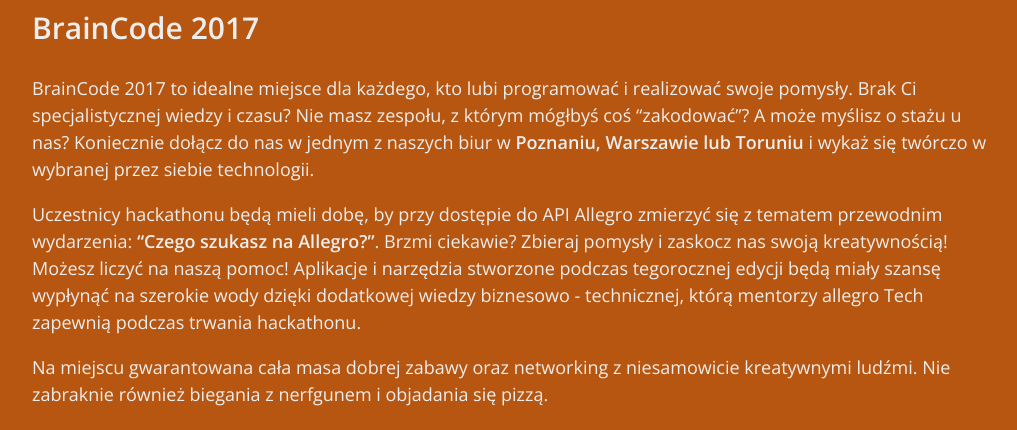
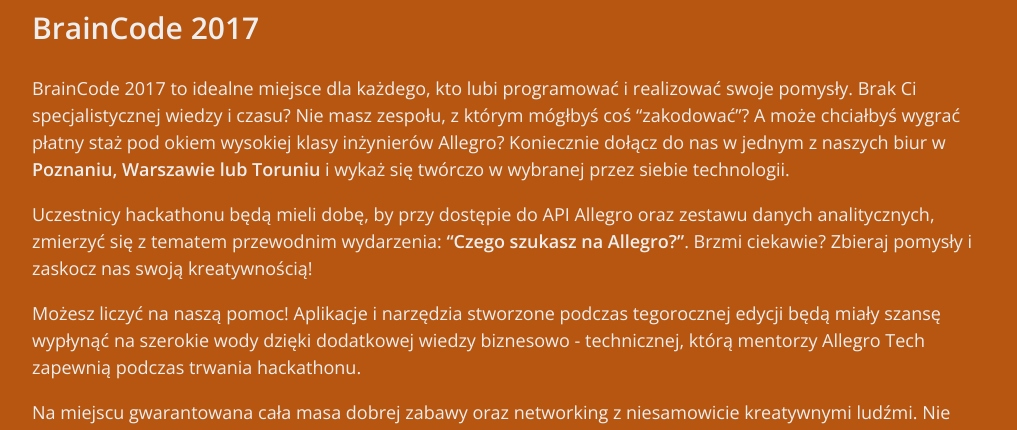
Before and after one commit to allegro/braincode, a Jekyll site: the page built from index.html, in a window 1280 px wide and 1400 px high, scrolled down 1600 px. Shown: the part 184-614 px from the top of the window, without its empty margins (128-1145 px from the left). Built offline with Jekyll 4.4.1, drawn with Linux system fonts in a browser that asks for light colours; Markdown is read by kramdown in place of the engine named in the settings; some of the changed text lies outside the part shown.

Commit message:
update copy

```diff
--- a/index.html
+++ b/index.html
@@ -36,7 +36,7 @@
     <section id="about" class="about">
         <div class="content">
             <div class="lead">
-            <p>Chcesz dać upust swojej kreatywności, spotkać niesamowitych ludzi, a do tego zawalczyć o płatny staż w allegro? Już dziś zapisz się na BrainCode 2017!</p>
+            <p>Chcesz dać upust swojej kreatywności, spotkać niesamowitych ludzi, a do tego zawalczyć o płatny staż w Allegro? Już dziś zapisz się na BrainCode 2017!</p>
             </div>
 
             <h2>O hackathonie</h2>
@@ -54,46 +54,46 @@
 
             <h2>BrainCode 2017</h2>
                 <p>
-                    BrainCode 2017 to idealne miejsce dla każdego, kto lubi programować i realizować swoje pomysły. Brak Ci specjalistycznej wiedzy i czasu? Nie masz zespołu, z którym mógłbyś coś “zakodować”? A może myślisz o stażu u nas? Koniecznie dołącz do nas w jednym z naszych biur w <b>Poznaniu, Warszawie lub Toruniu</b> i wykaż się twórczo w wybranej przez siebie technologii.
+                   BrainCode 2017 to idealne miejsce dla każdego, kto lubi programować i realizować swoje pomysły. Brak Ci specjalistycznej wiedzy i czasu? Nie masz zespołu, z którym mógłbyś coś “zakodować”? A może chciałbyś wygrać płatny staż pod okiem wysokiej klasy inżynierów Allegro? Koniecznie dołącz do nas w jednym z naszych biur w <strong>Poznaniu, Warszawie lub Toruniu</strong> i wykaż się twórczo w wybranej przez siebie technologii.
                  </p>
                  <p>
-                 Uczestnicy hackathonu będą mieli dobę, by przy dostępie do API Allegro zmierzyć się z tematem przewodnim wydarzenia: <b>“Czego szukasz na Allegro?”</b>. Brzmi ciekawie? Zbieraj pomysły i zaskocz nas swoją kreatywnością!
-                Możesz liczyć na naszą pomoc! Aplikacje i narzędzia stworzone podczas tegorocznej edycji będą miały szansę wypłynąć na szerokie wody dzięki dodatkowej wiedzy biznesowo - technicznej, którą mentorzy allegro Tech zapewnią podczas trwania hackathonu.
+                 Uczestnicy hackathonu będą mieli dobę, by przy dostępie do API Allegro oraz zestawu danych analitycznych, zmierzyć się z tematem przewodnim wydarzenia: <strong>“Czego szukasz na Allegro?”</strong>. Brzmi ciekawie? Zbieraj pomysły i zaskocz nas swoją kreatywnością!
                 </p>
 
-                <p>Na miejscu gwarantowana cała masa dobrej zabawy oraz networking z niesamowicie kreatywnymi ludźmi. Nie zabraknie również biegania z nerfgunem i objadania się pizzą.
+                <p>Możesz liczyć na naszą pomoc! Aplikacje i narzędzia stworzone podczas tegorocznej edycji będą miały szansę wypłynąć na szerokie wody dzięki dodatkowej wiedzy biznesowo - technicznej, którą mentorzy Allegro Tech zapewnią podczas trwania hackathonu.
                 </p>
+                <p>Na miejscu gwarantowana cała masa dobrej zabawy oraz networking z niesamowicie kreatywnymi ludźmi. Nie zabraknie również biegania z nerfgunem i objadania się pizzą.</p>
+                    <div class="gallery">
+         <img src="img/foto/bc3.jpg" alt="braincode" />
+         <img src="img/foto/bc4.jpg" alt="braincode" />
+            </div>
 
-                 <h3>Nie możesz przegapić takiej okazji! Zbieraj pomysły i do dzieła!</h3>
+                 <h3>Nie możesz przegapić takiej okazji!</h3>
 
                 <p>Spotykamy się 24 marca o godz 17:00 w wybranej przez Ciebie lokalizacji. Po rejestracji uczestników i krótkim wprowadzeniu rozpoczniemy kodowanie, które zakończy się w sobotę o godzinie 17:00. Jury rozpocznie wówczas ocenę projektów. Imprezę zakończymy podsumowaniem oraz wyróżnieniem najlepszych pomysłów.
                 </p>
 
                 <h3>Nagrody? Oczywiście bedą :)</h3>
-                 <p>Każdy członek zwycięzkiej drużyny otrzyma voucher na 500zł do wykorzystania w aplikacji mobilnej allegro.pl oraz statuetkę.
-                Przewidziana jest również nagroda publiczności w postaci voucheru na 300zł do wykorzystania w aplikacji mobilnej allegro.pl dla każdego członka zespołu.
-                Niezależnie od wyniku konkursu każdy uczestnik hackathonu, który wyrazi na to chęć, ma możliwość włączenia się do walki o płatny stażu w Allegro.
-                Szczegóły w regulaminie.
+                 <p>Każdy członek zwycięskiej drużyny otrzyma voucher na 500 zł do wykorzystania w aplikacji mobilnej allegro.pl oraz statuetkę.
+Przewidziana jest również nagroda publiczności w postaci vouchera na 300 zł do wykorzystania w aplikacji mobilnej allegro.pl dla każdego członka zespołu.
+Niezależnie od wyniku konkursu każdy uczestnik hackathonu, który wyrazi na to chęć, ma możliwość włączenia się do rywalizacji o płatny stażu w Allegro.
+Szczegóły w regulaminie.
                 </p>
 
-              <div class="gallery">
-         <img src="img/foto/bc3.jpg" alt="braincode" />
-         <img src="img/foto/bc4.jpg" alt="braincode" />
-            </div>
+
 
             <h2>Summer e-Xperience 2017</h2>
                 <p>
-                    Tegoroczna edycja wydarzenia to nie tylko rywalizacja zespołów o cenne nagrody, ale także możliwość zdobycia płatnego stażu w programie Summer e-Xperience odbywającego się w Allegro. Staż to wyjątkowa okazja do poznania od środka jednej z największych firm technologicznych w Polsce i sprawdzenia swoich sił w pracy nad realnymi projektami i problemami. Jeśli chcesz włączyć się do walki o dwumiesięczny wakacyjny staż, daj nam o tym znać w formularzu zgłoszeniowym.
+                 Tegoroczna edycja wydarzenia to nie tylko rywalizacja zespołów o cenne nagrody, ale także możliwość zdobycia płatnego stażu w programie Summer e-Xperience odbywającego się w Allegro. Staż to wyjątkowa okazja do poznania od środka jednej z największych firm technologicznych w Polsce i sprawdzenia swoich sił w pracy nad realnymi projektami i problemami. Jeśli chcesz włączyć się do rywalizacji o dwumiesięczny wakacyjny staż, daj nam o tym znać w formularzu zgłoszeniowym.
                 </p>
                 <p>
                 <iframe width="854" height="480" src="https://www.youtube.com/embed/Dgvdbt1X2n8" frameborder="0" allowfullscreen></iframe>
             </p>
 
             <h3>Zapisy</h3>
-            <p>Żeby wziąć udział w wydarzeniu należy wypełnić załączony formularz. Zapisy potrwają do 10.03.2017 lub do wyczerpania limitu miejsc (50 na każde miasto).
+            <p>Żeby wziąć udział w wydarzeniu należy wypełnić <a href="https://docs.google.com/a/allegrogroup.com/forms/d/e/1FAIpQLSdQWEYLPW4e_wdH1oq2UbCQZ0qELdI6mdrRW9Rl0nEmDJRguQ/viewform?c=0&w=1">załączony formularz</a>. Zapisy potrwają do 15.03.2017 lub do wyczerpania limitu miejsc (50 na każde miasto).
             </p>
-            <p>Do udziału zapraszamy gotowe (max 4 osobowe) zespoły oraz pojedyńcze osoby, które na miejscu uformują drużyny lub dołączą do istniejących.
-            </p>
+            <p>Do udziału zapraszamy gotowe (max 4 osobowe) zespoły oraz pojedyncze osoby, które na miejscu uformują drużyny lub dołączą do istniejących.</p>
             <p><a href="files/regulamin.pdf" class="button">Pobierz regulamin hackathonu</a></p>
         </div>
     </section>
```
Also changed, not shown: other parts of index.html (+10 -4 lines).
